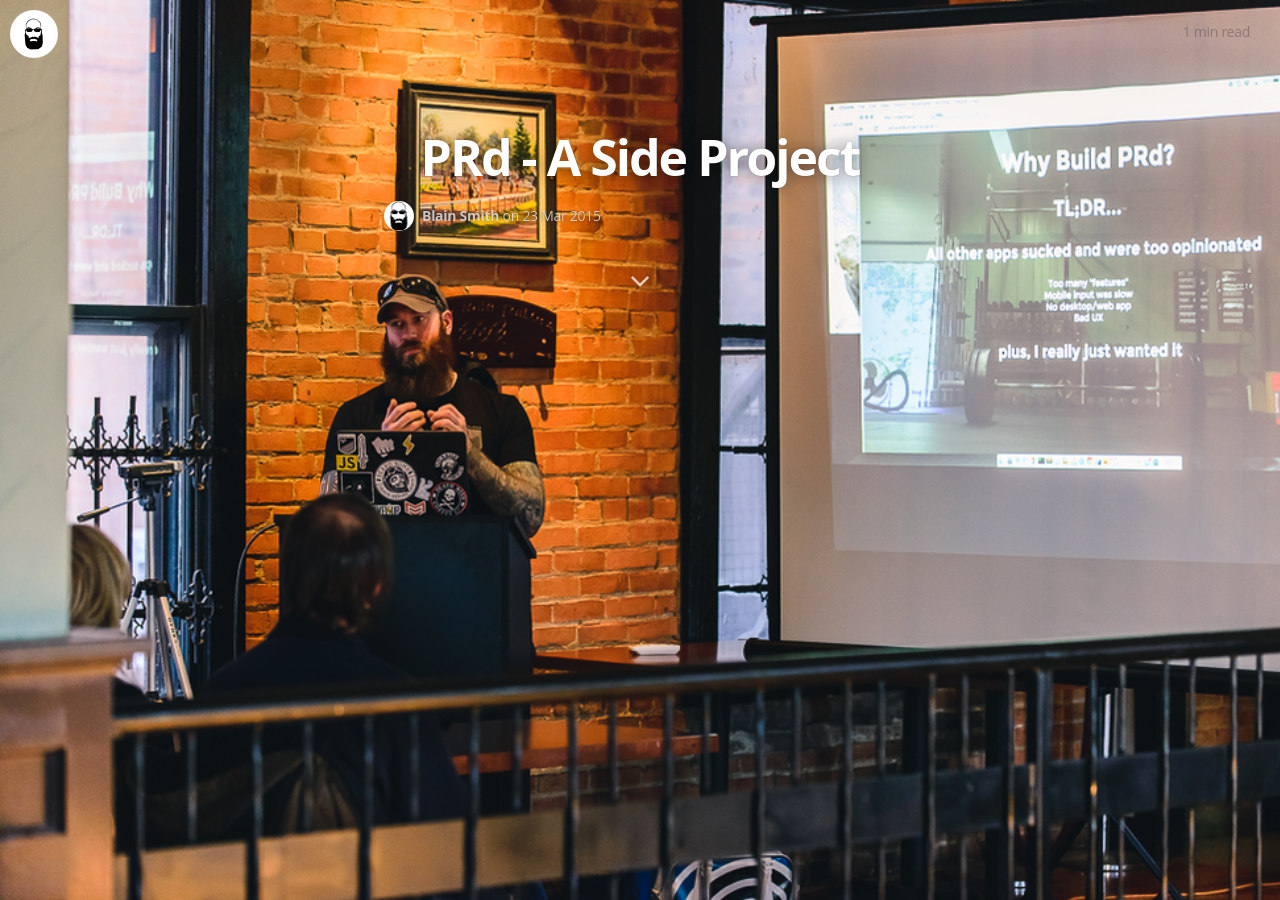
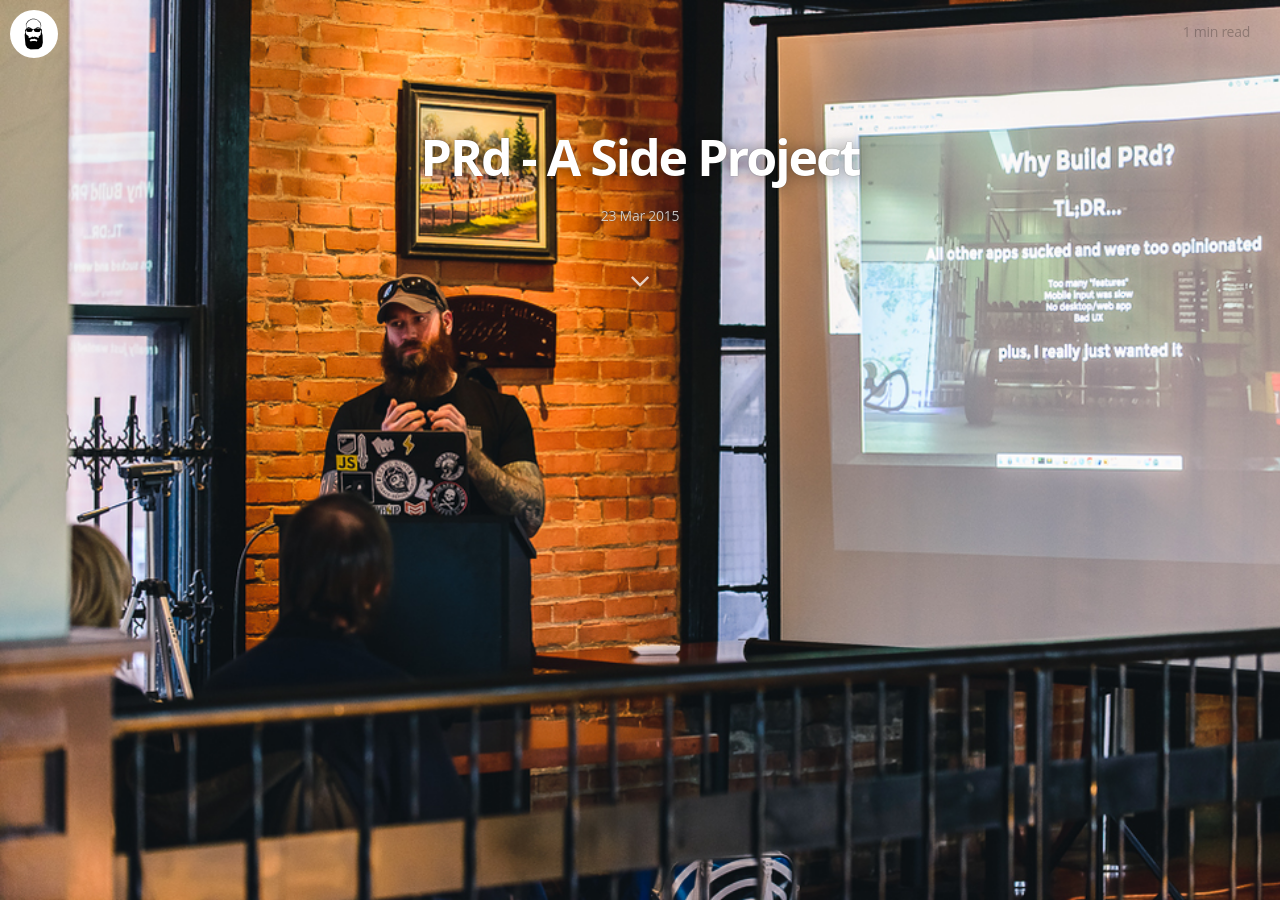
Before and after one commit to blainsmith/blainsmith.com, a Jekyll site: the page built from _posts/2015-03-23-prd-a-side-project.md, in a window 1280 px wide and 900 px high. Built offline with Jekyll 4.4.1, drawn with Linux system fonts in a browser that asks for light colours; nearby versions of some CDN libraries; some web fonts are replaced; Markdown is read by kramdown in place of the engine named in the settings.

Commit message:
didn't like the style anymore

```diff
--- a/_layouts/post.html
+++ b/_layouts/post.html
@@ -14,10 +14,7 @@
           </div>
           <div class="post-meta">
             <h1 class="post-title">{{ page.title }}</h1>
-            <div class="cf post-meta-text">
-              <div class="author-image" style="background-image: url({{ site.author_image }})">Blog Logo</div>
-              <h4 class="author-name" itemprop="author" itemscope itemtype="http://schema.org/Person">{{ site.author }}</h4>
-              on
+            <div style="text-align:center" class="cf post-meta-text">
               <time datetime="{{ page.date | date: "%F %R" }}">{{ page.date | date_to_string }}</time>
               <!-- , tagged on {{#foreach tags}}<span class="post-tag-{{slug}}">{{#if @first}}{{else}}, {{/if}}<a href="/tag/{{slug}}">{{name}}</a></span>{{/foreach}} -->
             </div>
```
